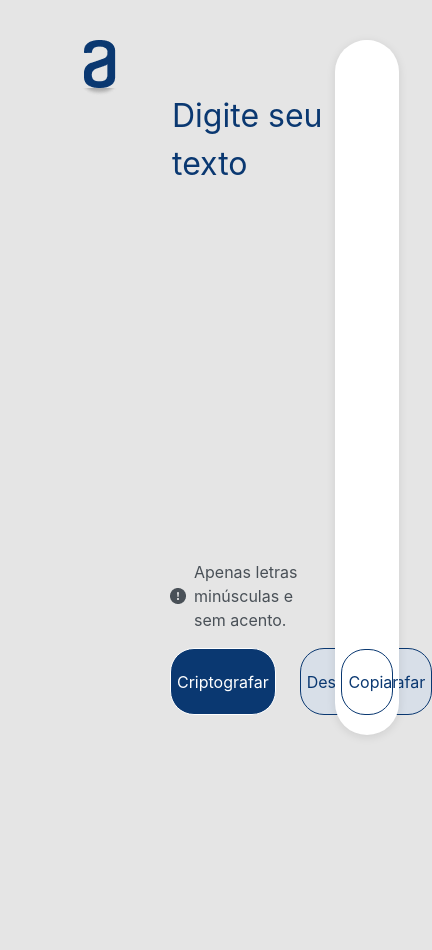
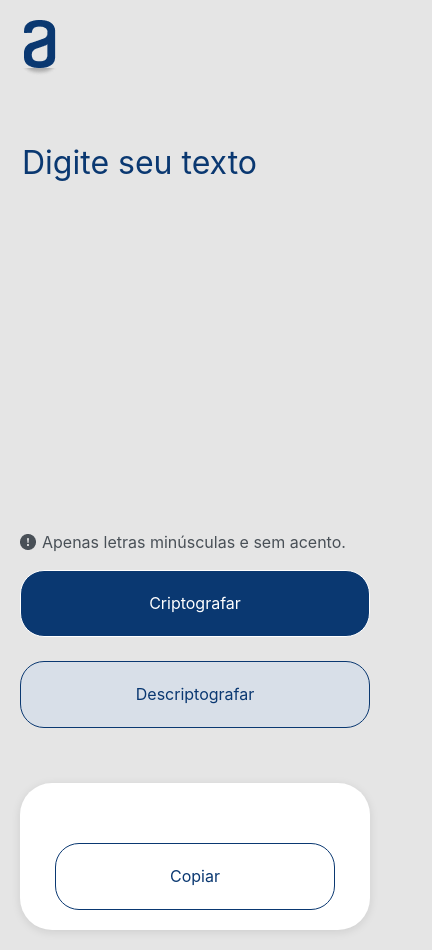
Before and after one commit to MayconPadilha/Alura-One-T7-Challenger, a plain HTML site: page index.html in a window 390 px wide. Both pictures are taken after a click on the button "Criptografar". Shown: the whole page, 432 px wide, since content can reach past the window. Before the commit the page ends 844 px from the top, so only its background shows below. Drawn offline with Linux system fonts and the light colour scheme.

Commit message:
adição da visualização mobile, troca do textarea por div na mensagem e melhorias na interface

```diff
--- a/assets/css/style.css
+++ b/assets/css/style.css
@@ -8,6 +8,10 @@ body {
     margin: 0px;
     padding: 0px;
     background-color: #E5E5E5;
+}
+
+.logoAlura{
+    margin-left: -40px;
 }
 
 main {
@@ -141,6 +145,7 @@ button {
     box-sizing: border-box;
     margin: 0;
     resize: none;
+    overflow-y: auto;
 }
 
 .btn-copiar {
@@ -148,3 +153,42 @@ button {
     color: #0A3871;
     background-color: #FFFFFF;
 }
+
+@media (max-width: 767.98px) {
+    main {
+        display: flex;
+        flex-direction: column;
+        margin: 20px;
+        gap: 55px;
+    }
+
+    .criptografia {
+        width: 100%;
+        height: 70vh;
+    }
+
+    .text-area {
+        margin-top: 0px;
+    }
+
+    .aviso {
+        gap: 6px;
+    }
+
+    .botoes {
+        flex-direction: column;
+    }
+
+    .bloco-tradutor {
+        height: 100%;
+        width: 100%;
+    }
+
+    .bloco-tradutor div:nth-child(1) {
+        width: 100%;
+    }
+
+    .mensagem{
+        overflow-y: none;
+    }
+}
--- a/index.html
+++ b/index.html
@@ -37,7 +37,7 @@
             </div>
 
             <div id="textoTradutor" style="display: none;">
-                <textarea class="mensagem"></textarea>
+                <div class="mensagem"></div>
                 <button class="btn-copiar" onclick="copiar()">Copiar</button>
             </div>
         </section>
--- a/script.js
+++ b/script.js
@@ -3,10 +3,9 @@ const mensagem = document.querySelector(".mensagem");
 
 function criptografar(){
     document.getElementById('semMensagem').style.display = "none";
+
     let matrizCodigo = [["e", "enter"], ["i", "imes"], ["a", "ai"], ["o", "ober"], ["u", "ufat"]];
-
-    let stringEncriptada = document.getElementById('textoDescriptografado').value;
-    stringEncriptada = stringEncriptada.toLowerCase();
+    let stringEncriptada = document.getElementById('textoDescriptografado').value.toLowerCase();
 
     for(let i = 0; i < matrizCodigo.length; i++){
         if(stringEncriptada.includes(matrizCodigo[i][0])){
@@ -16,17 +15,15 @@ function criptografar(){
 
     document.getElementById('textoTradutor').style.display = "flex";
 
-    mensagem.value = stringEncriptada;
-    console.log(mensagem.value)
+    mensagem.textContent = stringEncriptada;
     textArea.value = "";
 }
 
 function descriptografar(){
     document.getElementById('semMensagem').style.display = "none";
+
     let matrizCodigo = [["e", "enter"], ["i", "imes"], ["a", "ai"], ["o", "ober"], ["u", "ufat"]];
-
-    let stringDescriptada = document.getElementById('textoDescriptografado').value;
-    stringDescriptada = stringDescriptada.toLowerCase();
+    let stringDescriptada = document.getElementById('textoDescriptografado').value.toLowerCase();
 
     for(let i = 0; i < matrizCodigo.length; i++){
         if(stringDescriptada.includes(matrizCodigo[i][1])){
@@ -36,13 +33,22 @@ function descriptografar(){
 
     document.getElementById('textoTradutor').style.display = "flex";
 
-    mensagem.value = stringDescriptada;
-    console.log(mensagem.value)
+    mensagem.textContent = stringDescriptada;
     textArea.value = "";
 }
 
 function copiar() {
-    const textoCopiado = document.querySelector(".mensagem");
-    textoCopiado.select();
-    document.execCommand('copy');
+    const textoCopiado = document.querySelector('.mensagem');
+    const range = document.createRange();
+    range.selectNodeContents(textoCopiado);
+    const selection = window.getSelection();
+    selection.removeAllRanges();
+    selection.addRange(range);
+
+    try {
+        document.execCommand('copy');
+        // alert('Texto copiado!');
+    } catch (err) {
+        console.error('Falha ao copiar: ', err);
+    }
 }
```
